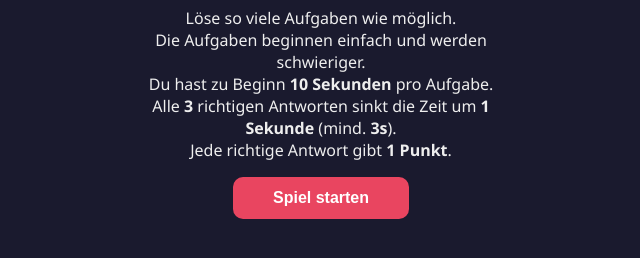
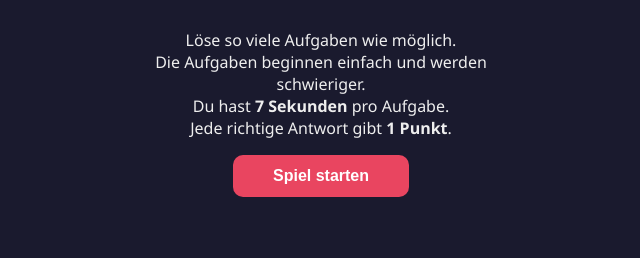
Before and after one commit to csett86/kopfrechnen, a plain HTML site: page index.html in a window 1280 px wide. Shown: the part 336-594 px from the top of the page, without its empty margins (319-959 px from the left). Drawn offline with Linux system fonts and the light colour scheme.

Commit message:
index.html aktualisieren

```diff
--- a/index.html
+++ b/index.html
@@ -195,8 +195,7 @@
     <p class="subtitle">Kopfrechnen — schlag die Uhr!</p>
     <p>Löse so viele Aufgaben wie möglich.<br>
        Die Aufgaben beginnen einfach und werden schwieriger.<br>
-       Du hast zu Beginn <strong>10 Sekunden</strong> pro Aufgabe.<br>
-       Alle <strong>3</strong> richtigen Antworten sinkt die Zeit um <strong>1 Sekunde</strong> (mind. <strong>3s</strong>).<br>
+       Du hast <strong>7 Sekunden</strong> pro Aufgabe.<br>
        Jede richtige Antwort gibt <strong>1 Punkt</strong>.</p>
     <button id="start-btn">Spiel starten</button>
   </div>
```
